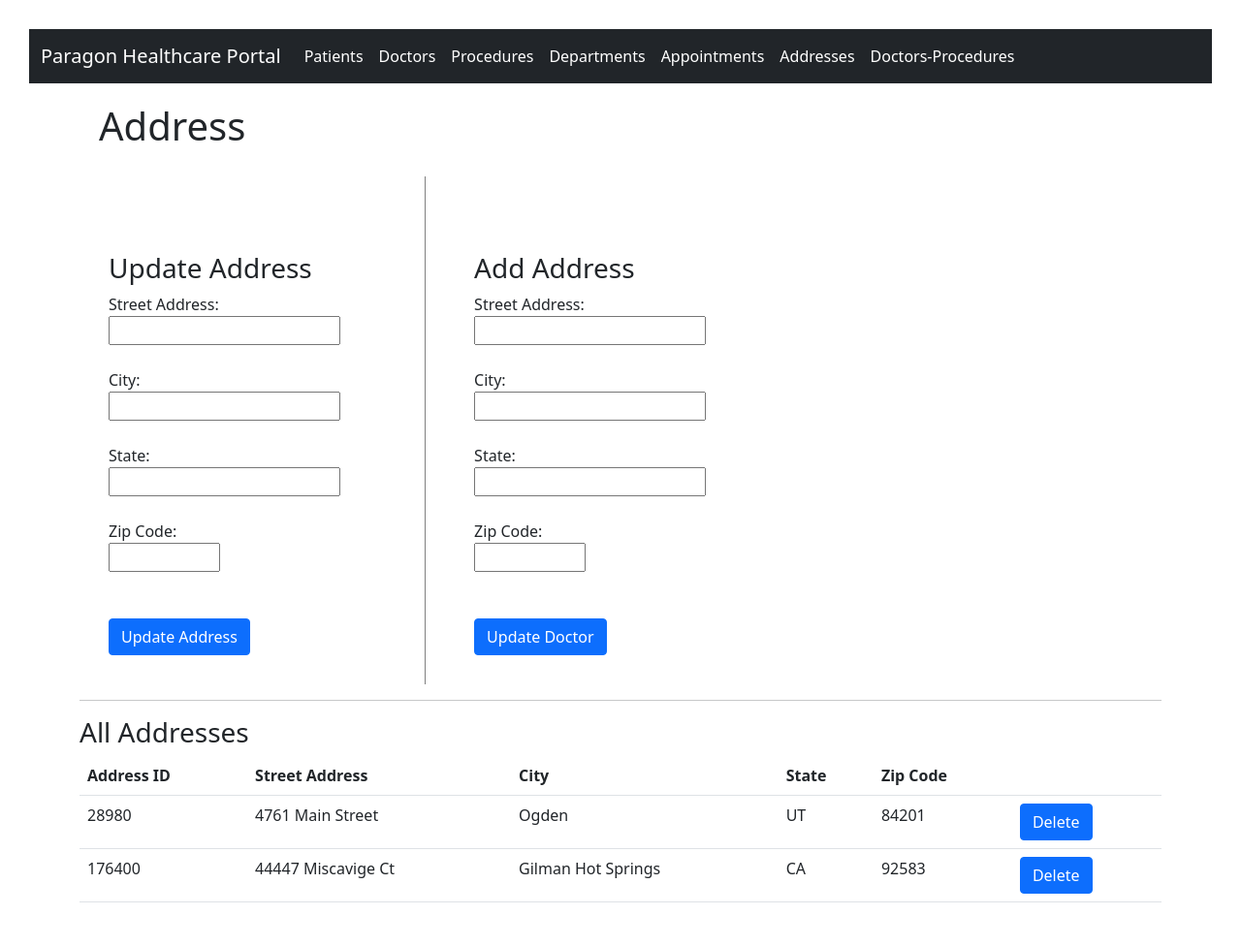
After one commit to JerameKim/ParagonHealthcarePortal, a Flask app: page /addresses in a window 1280 px wide. The commit adds this page. Shown: the whole page at 97% size. Run offline with Flask 2, Linux system fonts and the light colour scheme; some libraries are stand-ins or nearby versions.

Commit message:
Added Addresses

```diff
--- a/app.py
+++ b/app.py
@@ -36,6 +36,11 @@ def departments():
 def appointments():
     return render_template('appointments.html')
 
+# @app.route('/addresses', methods=['PUT', 'POST', 'DELETE'])
+@app.route('/addresses')
+def addresses():
+    return render_template('addresses.html')
+
 # @app.route('/doctors-procedures', methods=['PUT', 'POST', 'DELETE'])
 @app.route('/doctors-procedures')
 def doctors_procedures():
@@ -45,5 +50,5 @@ def doctors_procedures():
 
 if __name__ == "__main__":
     #port = int(os.environ.get('PORT', 55557))
-
-    app.run(host="flip1.engr.oregonstate.edu", port=51515, debug=False)
+    app.run(debug=True)
+    # app.run(host="flip1.engr.oregonstate.edu", port=51515, debug=False)
--- /dev/null
+++ b/templates/addresses.html
@@ -0,0 +1,90 @@
+<!DOCTYPE html>
+<html lang="en">
+{%extends 'base.html'%}
+
+{%block head%}
+
+<head>
+    <link rel="stylesheet" href="/static/styles.css">
+    <meta charset="UTF-8">
+    <meta http-equiv="X-UA-Compatible" content="IE=edge">
+    <meta name="viewport" content="width=device-width, initial-scale=1.0">
+    <title>Addresses</title>
+</head>
+{%endblock%}
+
+{%block body%}
+
+<body>
+    <h1>Address</h1>
+    <div class="wrapper">
+        <div class="first">
+            <br>
+            <br>
+            <h3>Update Address</h3>
+
+            <form>
+                <label for="streetAddress">Street Address: </label><br>
+                <input type="text" id="streetAddress"><br><br>
+                <label for="city">City: </label><br>
+                <input type="text" id="city"><br><br>
+                <label for="state">State: </label><br>
+                <input type="text" maxlength="2" id="state"><br><br>
+                <label for="zipCode">Zip Code: </label><br>
+                <input type="number" min="00001" max="99950" id="zipCode"><br><br>
+            </form>
+            <br>
+            <button type="button" class="btn btn-primary">Update Address</button>
+        </div>
+
+        <br>
+        <br>
+        <div class="second">
+            <h3>Add Address</h3>
+
+            <form>
+                <label for="streetAddress">Street Address: </label><br>
+                <input type="text" id="streetAddress"><br><br>
+                <label for="city">City: </label><br>
+                <input type="text" id="city"><br><br>
+                <label for="state">State: </label><br>
+                <input type="text" maxlength="2" id="state"><br><br>
+                <label for="zipCode">Zip Code: </label><br>
+                <input type="number" min="00001" max="99950" id="zipCode"><br><br>
+            </form>
+            <br>
+            <button type="button" class="btn btn-primary">Update Doctor</button>
+        </div>
+    </div>
+    <hr>
+    <h3>All Addresses</h3>
+    <table class="table">
+        <tr>
+            <th>Address ID</th>
+            <th>Street Address</th>
+            <th>City</th>
+            <th>State</th>
+            <th>Zip Code</th>
+            <th></th>
+        </tr>
+        <tr>
+            <td>28980</td>
+            <td>4761 Main Street</td>
+            <td>Ogden</td>
+            <td>UT</td>
+            <td>84201</td>
+            <th><button type="button" class="btn btn-primary">Delete</button></th>
+        </tr>
+        <tr>
+            <td>176400</td>
+            <td>44447 Miscavige Ct</td>
+            <td>Gilman Hot Springs</td>
+            <td>CA</td>
+            <td>92583</td>
+            <th><button type="button" class="btn btn-primary">Delete</button></th>
+        </tr>
+    </table>
+</body>
+{%endblock%}
+
+</html>
--- a/templates/doctors.html
+++ b/templates/doctors.html
@@ -9,7 +9,7 @@
     <meta charset="UTF-8">
     <meta http-equiv="X-UA-Compatible" content="IE=edge">
     <meta name="viewport" content="width=device-width, initial-scale=1.0">
-    <title>Document</title>
+    <title>Doctors</title>
 </head>
 {%endblock%}
 
--- a/templates/doctors_procedures.html
+++ b/templates/doctors_procedures.html
@@ -27,7 +27,7 @@
 <body>
     <h1>Doctors and Procedures</h1>
     <div class="wrapper">
-        <div>
+        <div class="first">
             <br>
             <br>
             <h3>Assign a Procedure to a Doctor</h3>
--- a/templates/navbar.html
+++ b/templates/navbar.html
@@ -22,6 +22,9 @@
             <a class="nav-link active" aria-current="page" href="/appointments">Appointments</a>
           </li>
           <li class="nav-item">
+            <a class="nav-link active" aria-current="page" href="/addresses">Addresses</a>
+          </li>
+          <li class="nav-item">
             <a class="nav-link active" aria-current="page" href="/doctors-procedures">Doctors-Procedures</a>
           </li>
         </ul>
```
Also changed, not shown: templates/departments.html (+35 -6 lines).
